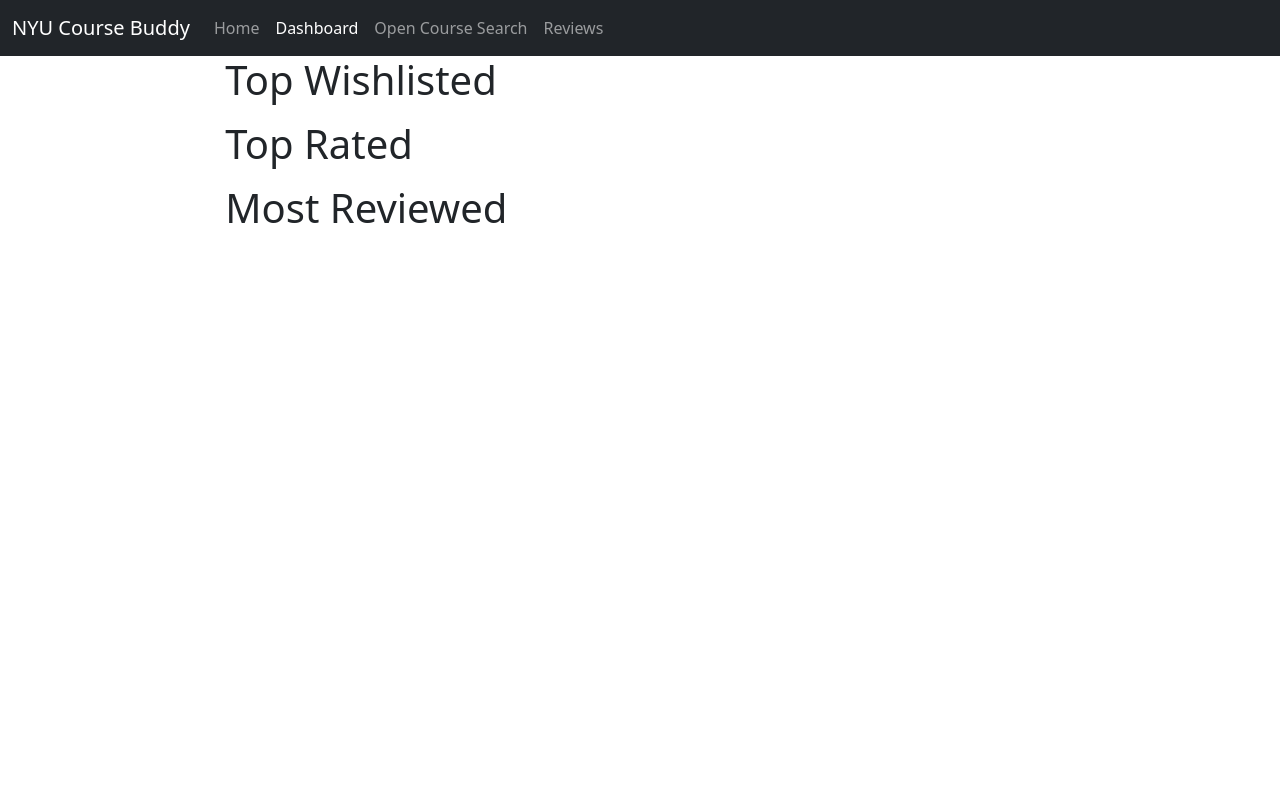
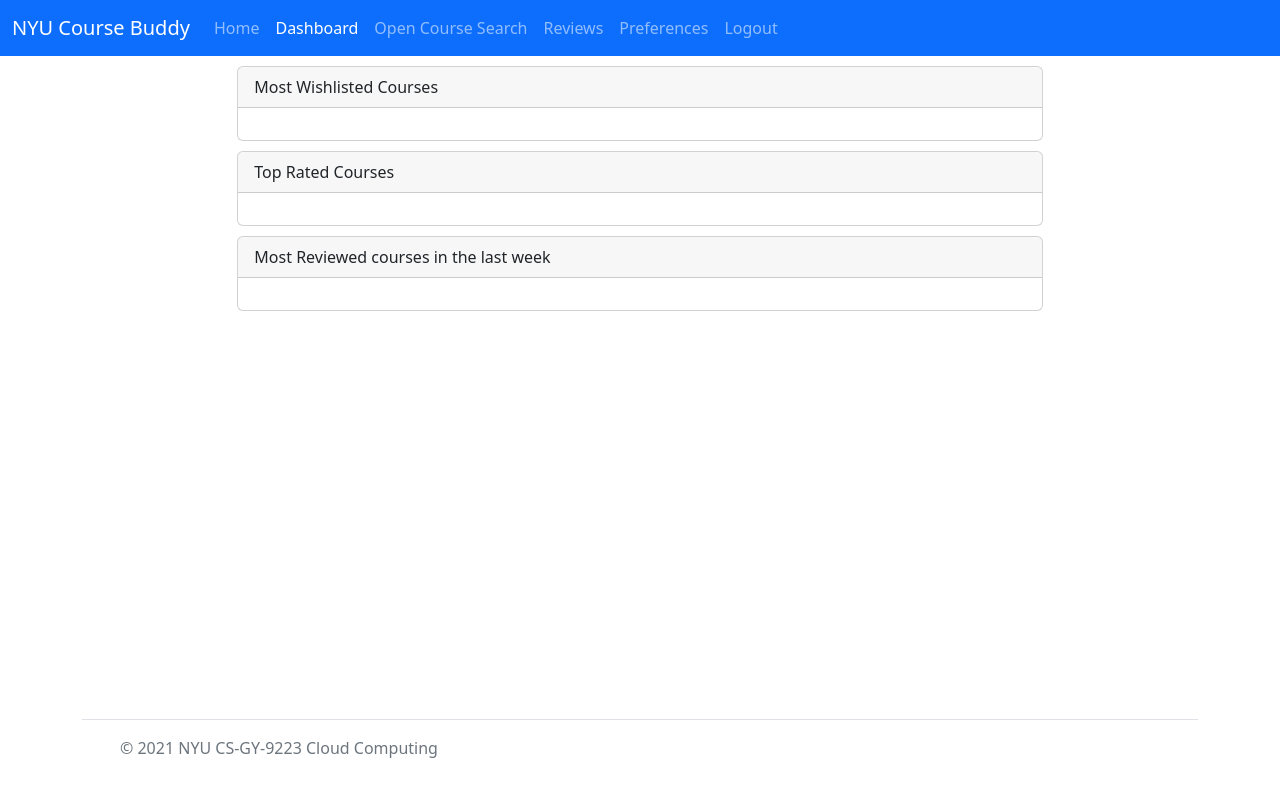
Before and after one commit to guptaviha/NYU-Course-Buddy, a website: page Extra-info/dashboard.html in a window 1280 px wide. Drawn offline with nearby package versions, Linux system fonts and the light colour scheme; no server answers.

Commit message:
Dashboard, Footer and Navbar fixes

```diff
--- a/Extra-info/dashboard.html
+++ b/Extra-info/dashboard.html
@@ -19,7 +19,8 @@
   <script type="text/javascript" src="js/apiGateway-js-sdk/lib/apiGatewayCore/utils.js"></script>
 </head>
 <body>
-  <nav class="navbar sticky-top navbar-expand-lg navbar-dark bg-dark">
+  <!-- Navbar -->
+  <nav class="navbar sticky-top navbar-expand-lg navbar-dark bg-primary">
     <div class="container-fluid">
     <a class="navbar-brand" href="welcome.html">NYU Course Buddy</a>
     <button class="navbar-toggler" type="button" data-bs-toggle="collapse" data-bs-target="#navbarNavAltMarkup" aria-controls="navbarNavAltMarkup" aria-expanded="false" aria-label="Toggle navigation">
@@ -31,8 +32,11 @@
         <a class="nav-link active" href="dashboard.html" aria-current="page">Dashboard</a>
         <a class="nav-link" href="opencourses.html">Open Course Search</a>
         <a class="nav-link" href="reviews.html">Reviews</a>
+        <a class="nav-link" href="reviews.html">Preferences</a>
+        <a class="nav-link" href="reviews.html">Logout</a>
       </div>
     </div>
+  </div>
   </nav>
 
 
@@ -41,17 +45,56 @@
       <div class="col">
       </div>
       <div class="col-8">
-            <h1>Top Wishlisted</h1>
-            <p id="wishlistItems"></p>
-            <h1>Top Rated</h1>
-            <p id="ratedItems"></p>
-            <h1>Most Reviewed</h1>
-            <p id="reviewedItems"></p>
+      <!-- Content Goes here -->
+          <div class="container-fluid" style="margin-top:10px">
+            <div class="card">
+              <div class="card-header">
+                Most Wishlisted Courses
+              </div>
+              <div class="card-body">
+                  <ul id ="wishlist-items" class="list-group list-group-flush">
+                  </ul>
+              </div>
+            </div>
+            </div>
+
+            <div class="container-fluid" style="margin-top:10px">
+            <div class="card">
+              <div class="card-header">
+                Top Rated Courses
+              </div>
+              <div id ="rated-items" class="card-body">
+              </div>
+            </div>
+            </div>
+
+            <div class="container-fluid" style="margin-top:10px">
+            <div class="card">
+              <div class="card-header">
+                Most Reviewed courses in the last week
+              </div>
+              <div id ="reviewed-items" class="card-body">
+              </div>
+            </div>
+            </div>
+
       </div>
       <div class="col">
       </div>
     </div>
   </div>
+
+  <!-- Footer -->
+  <div class="container fixed-bottom">
+  <footer class="d-flex flex-wrap justify-content-between align-items-center py-3 my-4 border-top">
+    <div class="col-md-4 d-flex align-items-center">
+      <a href="/" class="mb-3 me-2 mb-md-0 text-muted text-decoration-none lh-1">
+        <svg class="bi" width="30" height="24"><use xlink:href="#bootstrap"></use></svg>
+      </a>
+      <span class="text-muted">© 2021 NYU CS-GY-9223 Cloud Computing </span>
+    </div>
+  </footer>
+  </div>
   <script src="https://cdn.jsdelivr.net/npm/bootstrap@5.2.0-beta1/dist/js/bootstrap.bundle.min.js" integrity="sha384-pprn3073KE6tl6bjs2QrFaJGz5/SUsLqktiwsUTF55Jfv3qYSDhgCecCxMW52nD2" crossorigin="anonymous"></script>
   <script src="js/dashboard.js"></script>
 </body>
```
Also changed, not shown: Extra-info/index.html (+1 -5 lines), Extra-info/js/dashboard.js (+13 -6 lines).
